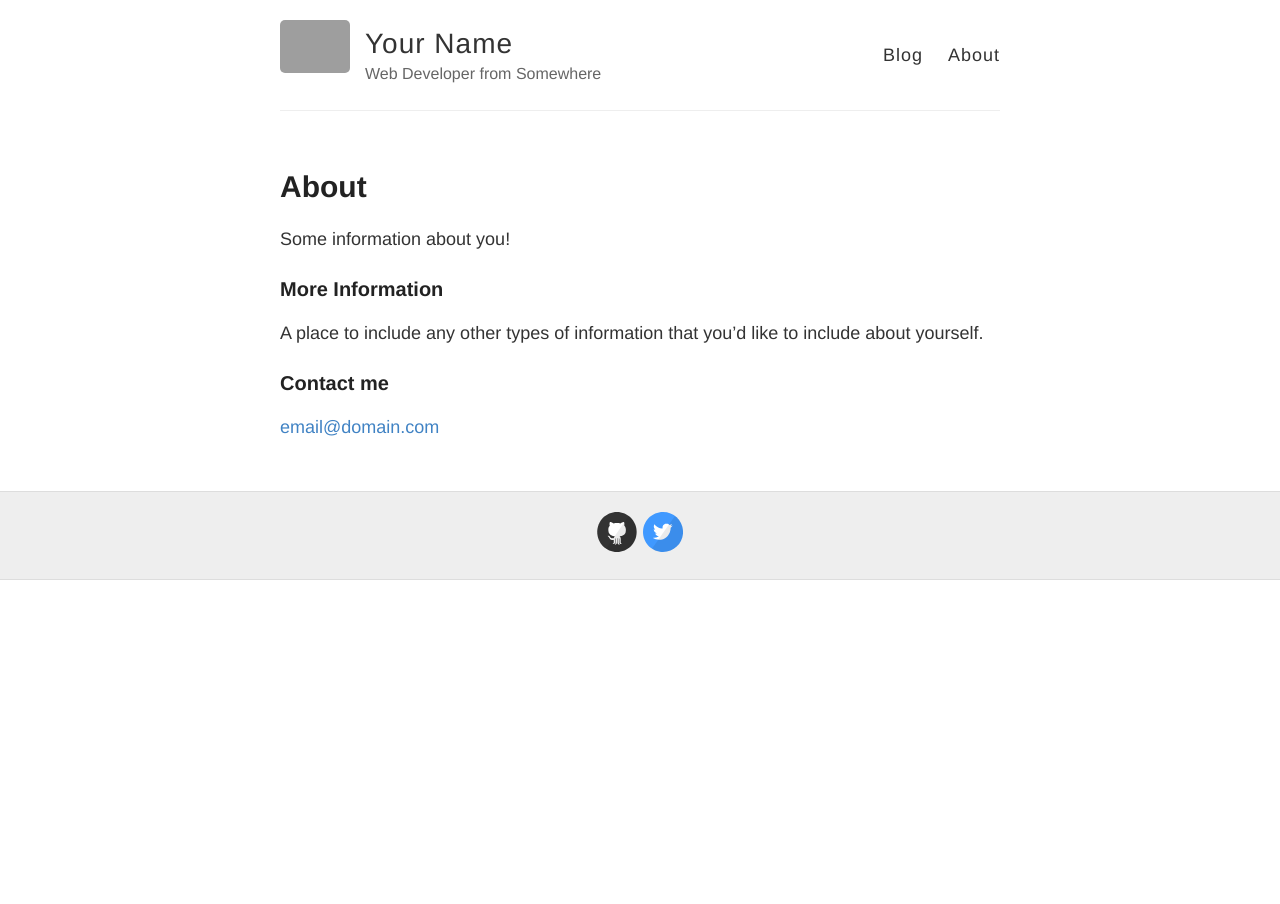
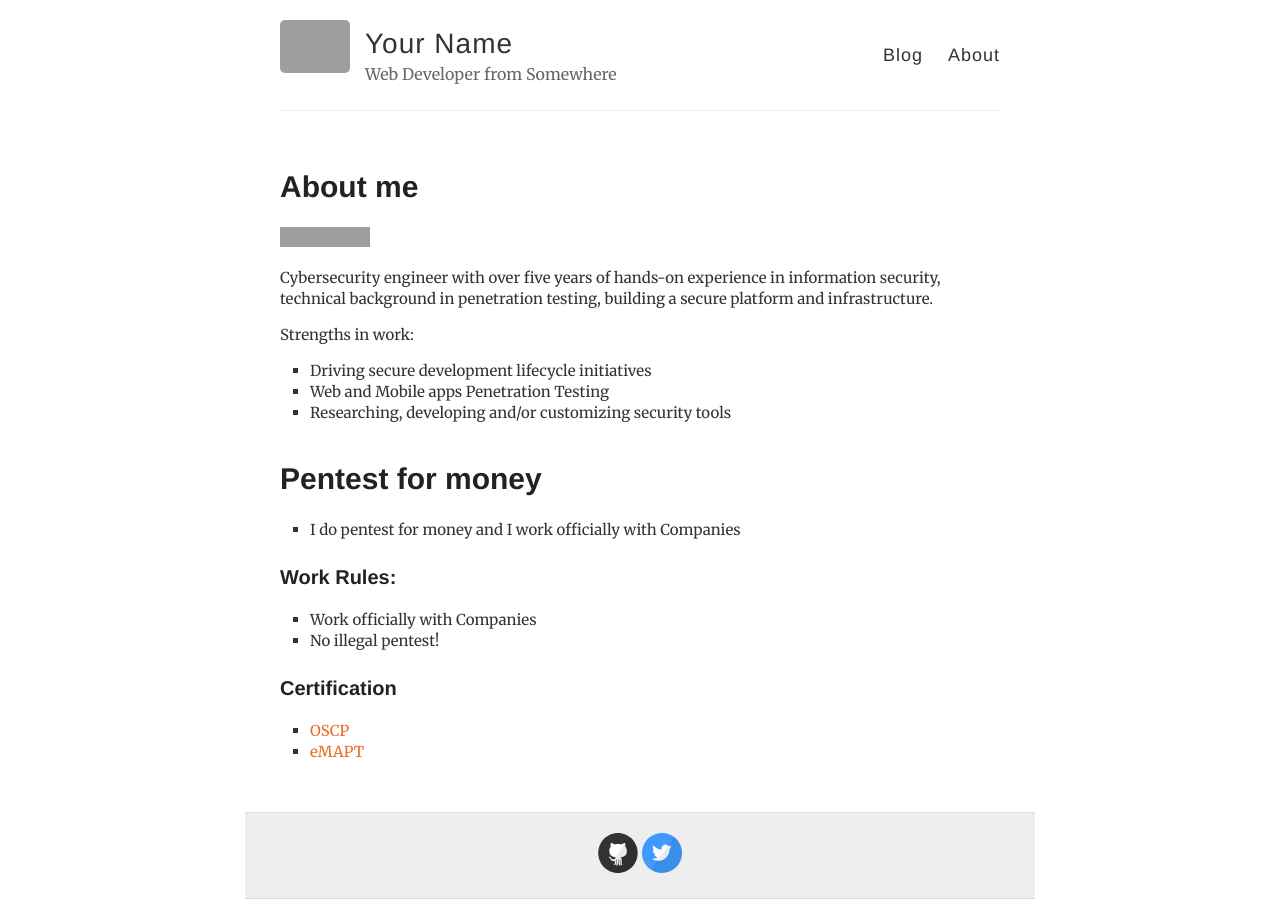
Before and after one commit to m1sn1k/m1sn1k.github.io, a Jekyll site: the page built from about.md, in a window 1280 px wide. Built offline with Jekyll 4.4.1, drawn with Linux system fonts in a browser that asks for light colours; grey boxes are pictures that could not be loaded.

Commit message:
Testing own site

```diff
--- a/about.md
+++ b/about.md
@@ -1,15 +1,37 @@
 ---
 layout: page
-title: About
 permalink: /about/
 ---
 
-Some information about you!
-
-### More Information
-
-A place to include any other types of information that you'd like to include about yourself.
-
-### Contact me
-
-[email@domain.com](mailto:email@domain.com)
+<html>
+<head>
+<meta charset="utf-8">
+<title>About me</title>
+<link rel="stylesheet" type="text/css" href="https://m1sn1k.github.io/style/about.css">
+</head>
+<body id="preview">
+    <h1 class="code-line" data-line-start=0 data-line-end=1><a id="About_me_0"></a>About me</h1>
+    <p class="has-line-data" data-line-start="2" data-line-end="3"><img src="http://www.hackthebox.eu/badge/image/576" alt="Hack The Box"></p>
+    <p class="has-line-data" data-line-start="4" data-line-end="5">Cybersecurity engineer with over five years of hands-on experience in information security, technical background in penetration testing, building a secure platform and infrastructure.</p>
+    <p class="has-line-data" data-line-start="6" data-line-end="7">Strengths in work:</p>
+    <ul>
+    <li class="has-line-data" data-line-start="8" data-line-end="9">Driving secure development lifecycle initiatives</li>
+    <li class="has-line-data" data-line-start="9" data-line-end="10">Web and Mobile apps Penetration Testing</li>
+    <li class="has-line-data" data-line-start="10" data-line-end="12">Researching, developing and/or customizing security tools</li>
+    </ul>
+    <h1 class="code-line" data-line-start=12 data-line-end=13><a id="Pentest_for_money_12"></a>Pentest for money</h1>
+    <ul>
+    <li class="has-line-data" data-line-start="14" data-line-end="16">I do pentest for money and I work officially with Companies</li>
+    </ul>
+    <h3 class="code-line" data-line-start=16 data-line-end=17><a id="Work_Rules_16"></a>Work Rules:</h3>
+    <ul>
+    <li class="has-line-data" data-line-start="17" data-line-end="18">Work officially with Companies</li>
+    <li class="has-line-data" data-line-start="18" data-line-end="20">No illegal pentest!</li>
+    </ul>
+    <h3 class="code-line" data-line-start=20 data-line-end=21><a id="Certification_20"></a>Certification</h3>
+    <ul>
+    <li class="has-line-data" data-line-start="22" data-line-end="23"><a href="https://www.offensive-security.com/pwk-oscp/">OSCP</a></li>
+    <li class="has-line-data" data-line-start="23" data-line-end="25"><a href="https://elearnsecurity.com/product/emapt-certification/">eMAPT</a></li>
+    </ul>
+</body>
+</html>
--- /dev/null
+++ b/style/about.css
@@ -0,0 +1,20 @@
+/* Common styles */
+
+@import url('https://fonts.googleapis.com/css?family=Merriweather:400,400i,700,700i|Roboto+Mono&subset=cyrillic');
+
+body {
+	font-family: 'Merriweather', 'Geogria', sans-serif;
+	max-width: 800px;
+	margin: auto;
+	font-size: 15px;
+	padding: 0 5px 5px 5px;
+	-webkit-text-size-adjust: 100%;
+}
+ul {
+	list-style-type: square;
+}
+
+a {
+	color: #ed6827;
+	text-decoration: none;
+}
```
